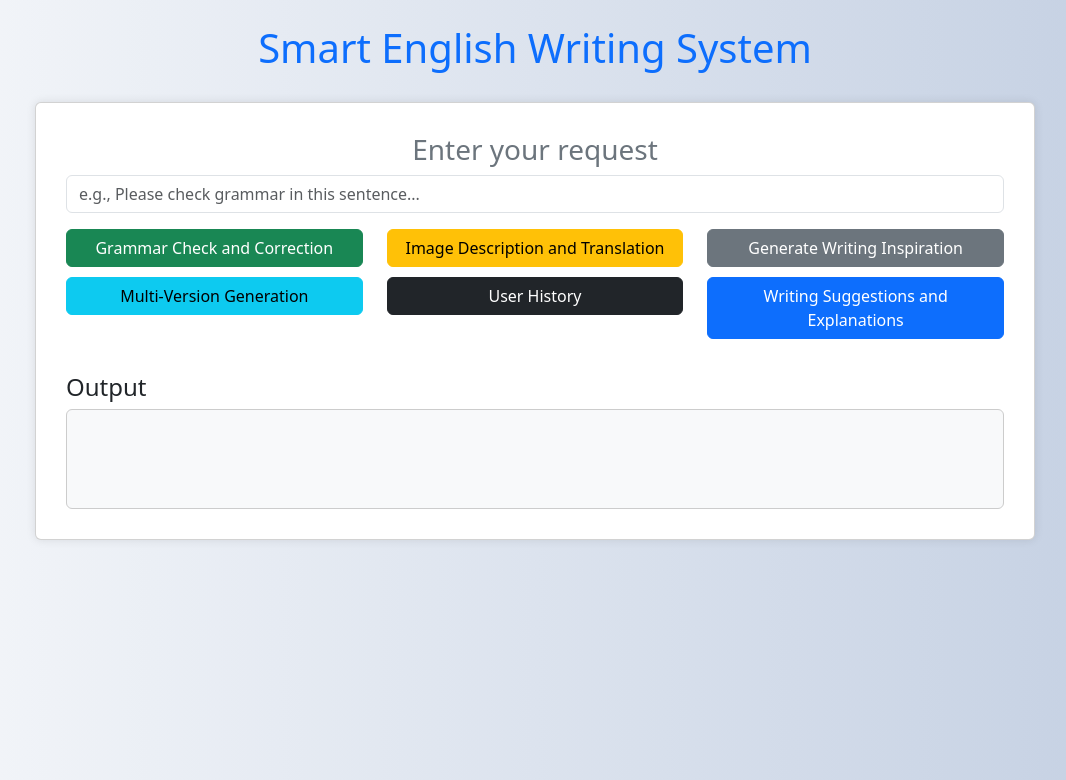
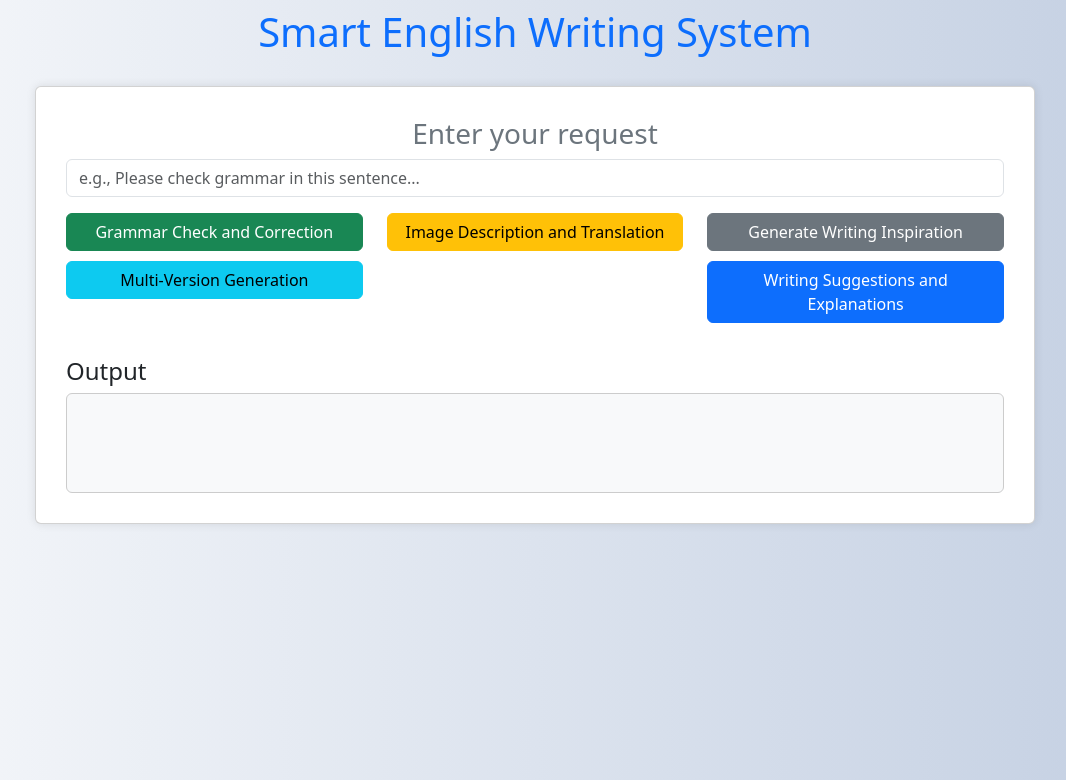
Before and after one commit to Ryan0814-Angela/flask-ai-writing-assistant, a Flask app: page / in a window 1280 px wide. Shown: the top 780 px of the page, without its empty margins (105-1171 px from the left). Run offline with Flask 3, Linux system fonts and the light colour scheme.

Commit message:
Improve layout and remove User History

```diff
--- a/templates/api_test.html
+++ b/templates/api_test.html
@@ -33,7 +33,7 @@
         }
     </style>
 </head>
-<body class="container mt-4">
+<body class="container mt-2">
 
     <h1 class="text-primary mb-4">Smart English Writing System</h1>
 
@@ -50,7 +50,6 @@
             </div>
             <div class="col-md-4">
                 <button class="btn btn-warning" onclick="sendToChatGPT('image')">Image Description and Translation</button>
-                <button class="btn btn-dark" onclick="sendToChatGPT('history')">User History</button>
             </div>
             <div class="col-md-4">
                 <button class="btn btn-secondary" onclick="sendToChatGPT('inspiration')">Generate Writing Inspiration</button>
```
